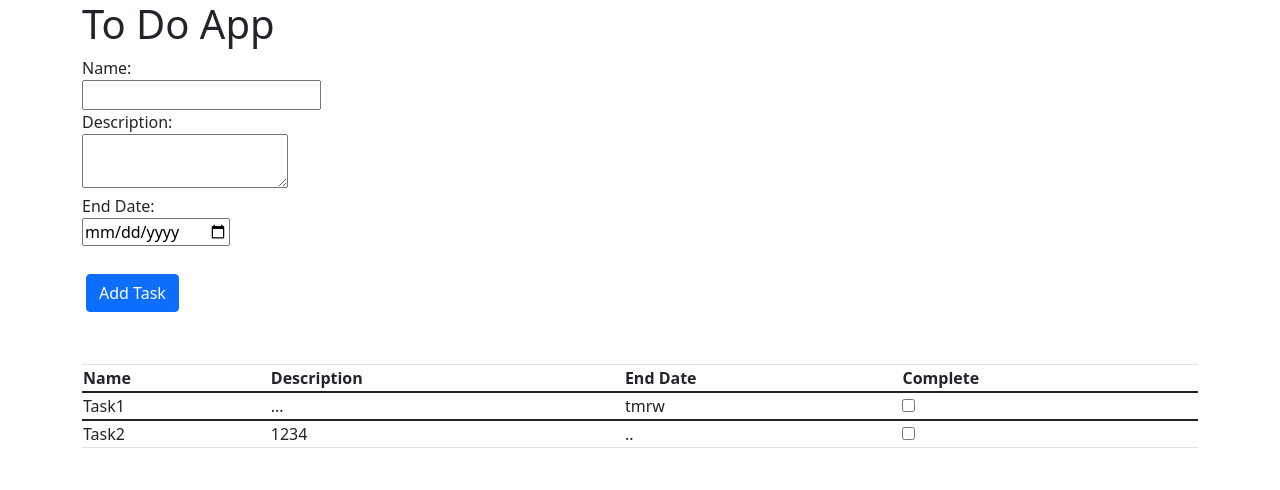
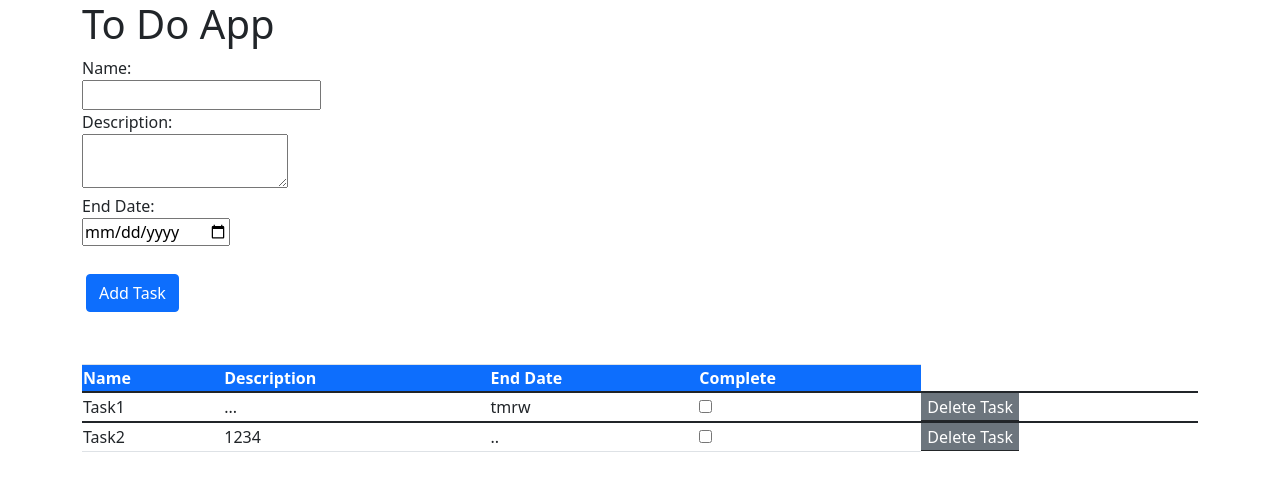
Before and after one commit to CodersforLearning/todo-app-vue-dj8389, a Vue app: page / in a window 1280 px wide. Shown: the top 490 px of the page. Built offline with nearby package versions, Linux system fonts and the light colour scheme.

Commit message:
delete buttom implemented

```diff
--- a/src/MainApp.vue
+++ b/src/MainApp.vue
@@ -3,7 +3,7 @@
     <TaskForm class="container" @task-added="addTask"></TaskForm>
     <br>
     <br>
-    <TaskList :tasks="tasks"></TaskList>
+    <TaskList :tasks="tasks" @task-deleted="deleteTask" @update-task="updateSelectedTask"></TaskList>
 
 </template>
 
@@ -32,13 +32,20 @@ export default {
                 endDate: '..',
                 complete: false
 
-            }]
+            }],
+            selectedTask: null,
         }
     },
     methods: {
-         addTask(task) {
+        addTask(task) {
             this.tasks.push(task)
-        }
+        },
+        deleteTask() {
+            this.tasks.splice(this.selectedTask, 1)
+        },
+        updateSelectedTask(index) {
+            this.selectedTask = index;
+        },
     }
 
 }
--- a/src/components/TaskList.vue
+++ b/src/components/TaskList.vue
@@ -1,19 +1,24 @@
 <template>
   <div class="container">
-    <table class="table table-striped table-bordered table-hover table-condensed">
+    <table
+      class="table table-striped table-bordered table-hover table-condensed"
+    >
       <tr>
         <th id="name-header">Name</th>
         <th id="description-header">Description</th>
         <th id="endDate-header">End Date</th>
         <th>Complete</th>
       </tr>
-      <tr v-for="(task, index) in tasks" :key="index">
+      <tr v-for="(task, index) in tasks" :key="index" @mouseover="updateSelectedTask(index)" >
         <td id="name-header">{{ task.name }}</td>
         <td id="description-header">{{ task.description }}</td>
         <td id="endDate-header">{{ task.endDate }}</td>
         <td>
           <input type="checkbox" />
         </td>
+        <button v-on:click="deleteTask(index)" type="button" class="btn-secondary">
+          Delete Task
+        </button>
       </tr>
     </table>
   </div>
@@ -24,10 +29,23 @@ export default {
   props: {
     tasks: Array,
   },
+  methods: {
+    deleteTask() {
+      this.$emit("task-deleted");
+    },
+    updateSelectedTask(index) {
+      this.$emit("update-task", index);
+    }
+  },
 };
 </script>
 
 <style>
-
-
+th {
+  background-color: #0d6efd;
+  color: white;
+}
+tr:hover {
+  background-color: rgb(192, 192, 192);
+}
 </style>
```
